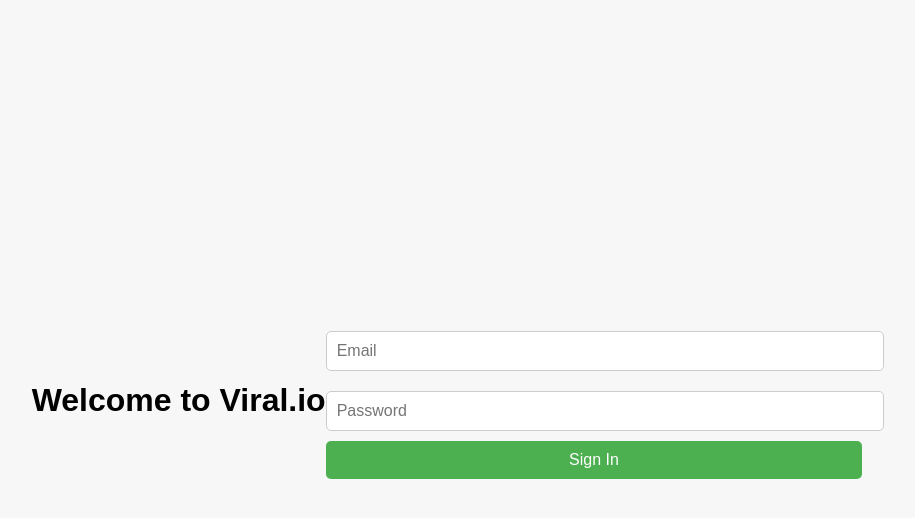
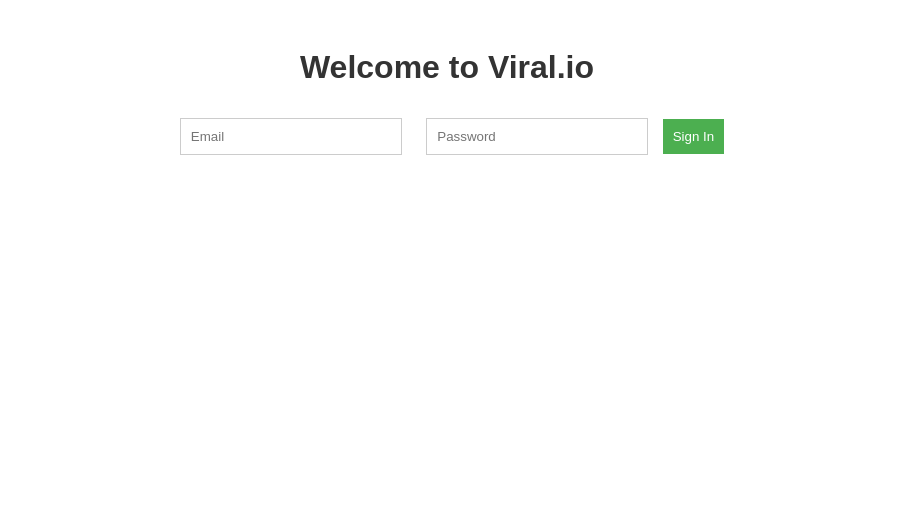
Before and after one commit to Furre60/Viral.io-new, a website with bundled scripts: page index.html in a window 1280 px wide. Shown: the whole page, without its empty margins (193-1108 px from the left). Built offline with nearby package versions, Linux system fonts and the light colour scheme; some packages are replaced by stand-ins of ours.

Commit message:
Update styles.css

```diff
--- a/styles.css
+++ b/styles.css
@@ -1,57 +1,32 @@
 body {
   font-family: Arial, sans-serif;
-    display: flex;
-    justify-content: center;
-    align-items: center;
-    height: 100vh;
-    background-color: #f7f7f7;
-    margin: 0;
+  text-align: center;
+  padding: 20px;
 }
 
-#app {
-    display: flex;
-    flex-direction: column;
-    align-items: center;
-    justify-content: space-around;
-    width: 100%;
-    max-width: 400px;
+h1 {
+  color: #333;
 }
 
-h2 {
-    text-align: center;
+form {
+  margin-top: 20px;
 }
 
 input {
-    width: 100%;
   padding: 10px;
-    margin: 10px 0;
+  margin: 10px;
   border: 1px solid #ccc;
-    border-radius: 5px;
-    font-size: 16px;
+  width: 200px;
 }
 
 button {
-    width: 100%;
   padding: 10px;
   background-color: #4CAF50;
   color: white;
   border: none;
-    border-radius: 5px;
   cursor: pointer;
-    font-size: 16px;
 }
 
 button:hover {
   background-color: #45a049;
 }
-
-p {
-    text-align: center;
-    font-size: 14px;
-    color: red;
-}
-
-#signup-container,
-#login-container {
-    margin-bottom: 20px;
-}
```
Lines whose indentation alone changed are shown as unchanged.
